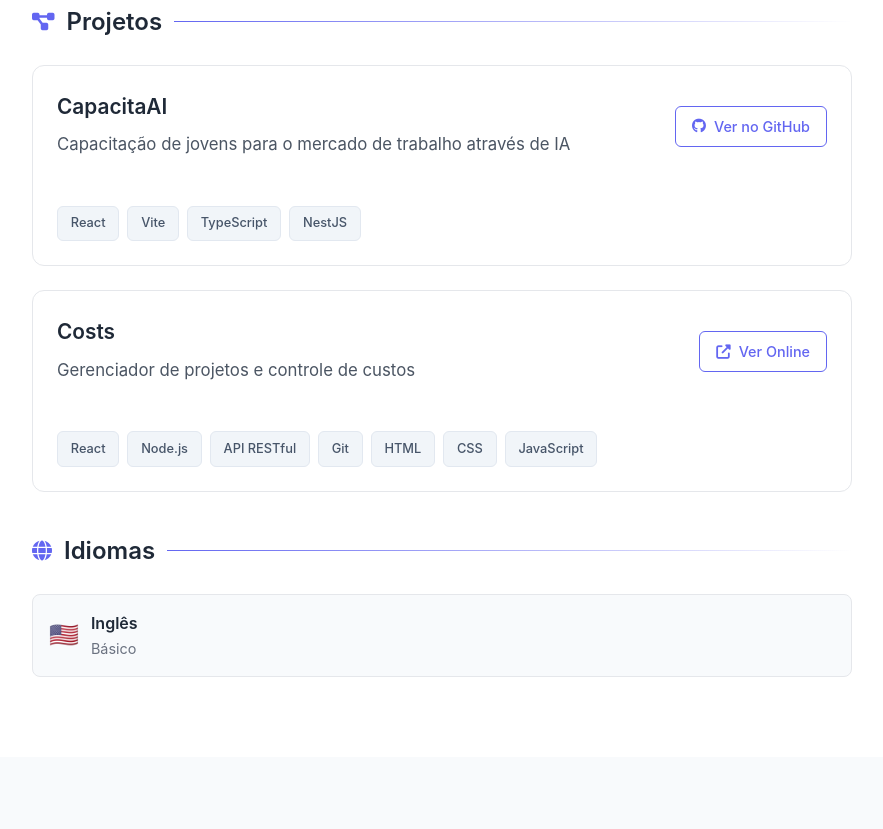
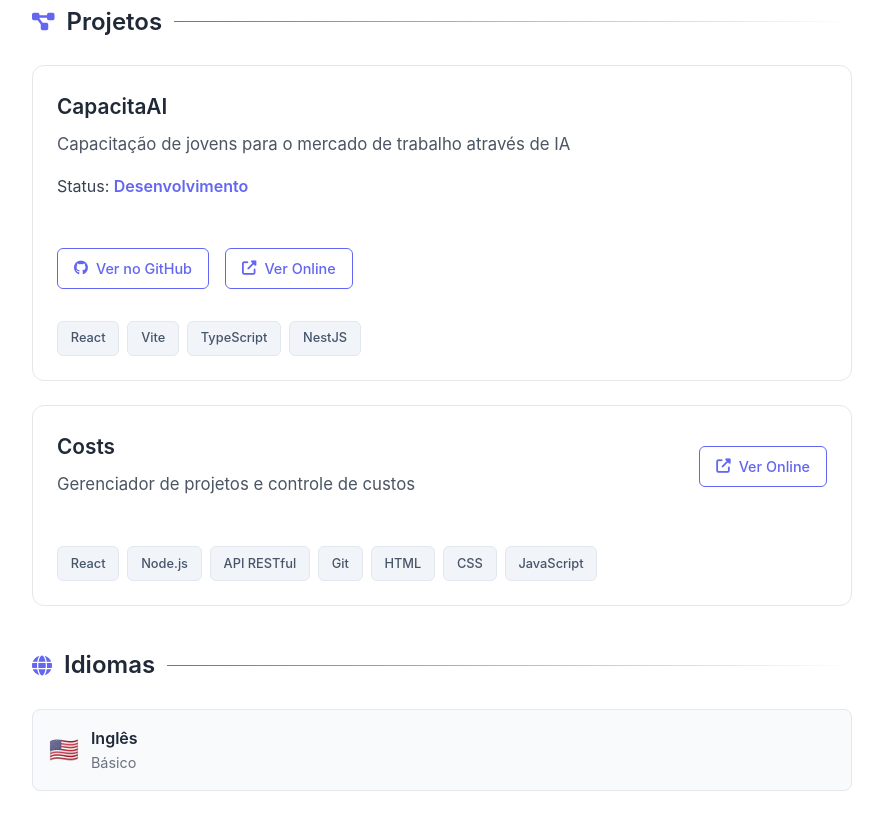
Before and after one commit to FelipeArauj0/curriculo-felipe-araujo, a plain HTML site: page index.html in a window 1280 px wide. Shown: the part 1758-2587 px from the top of the page, without its empty margins (198-1081 px from the left). Before the commit the page ends 2515 px from the top, so only its background shows below. Drawn offline with Linux system fonts and the light colour scheme.

Commit message:
feat: atualizando secao capacitaAI

```diff
--- a/index.html
+++ b/index.html
@@ -337,6 +337,11 @@
             transform: translateX(2px);
         }
 
+       #project-status{
+        color: #6366f1;
+        font-weight: 600;
+       }
+
         .tech-tags {
             display: flex;
             flex-wrap: wrap;
@@ -578,6 +583,7 @@
                         <div class="project-info">
                             <h3 class="project-title">CapacitaAI</h3>
                             <p class="project-description">Capacitação de jovens para o mercado de trabalho através de IA</p>
+                            <p>Status: <span id="project-status">Desenvolvimento</span></p>
                         </div>
 
                         <!-- CAMINHOS CORRIGIDOS
@@ -591,6 +597,12 @@
                                 <i class="fab fa-github"></i>
                                 Ver no GitHub
                             </a>
+
+                            <a href="https://capacita-ai-flow.vercel.app/" class="project-link" target="_blank">
+                                <i class="fas fa-external-link-alt"></i>
+                                Ver Online
+                            </a>
+
                         </div>
                     </div>
                     <div class="tech-tags">
```
